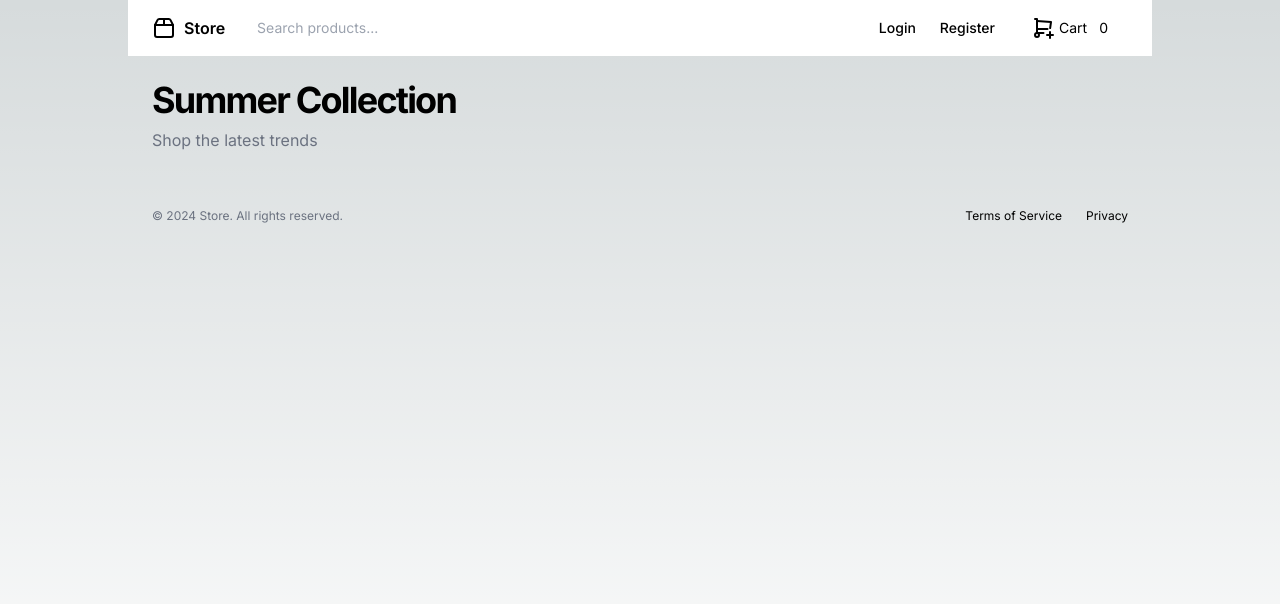
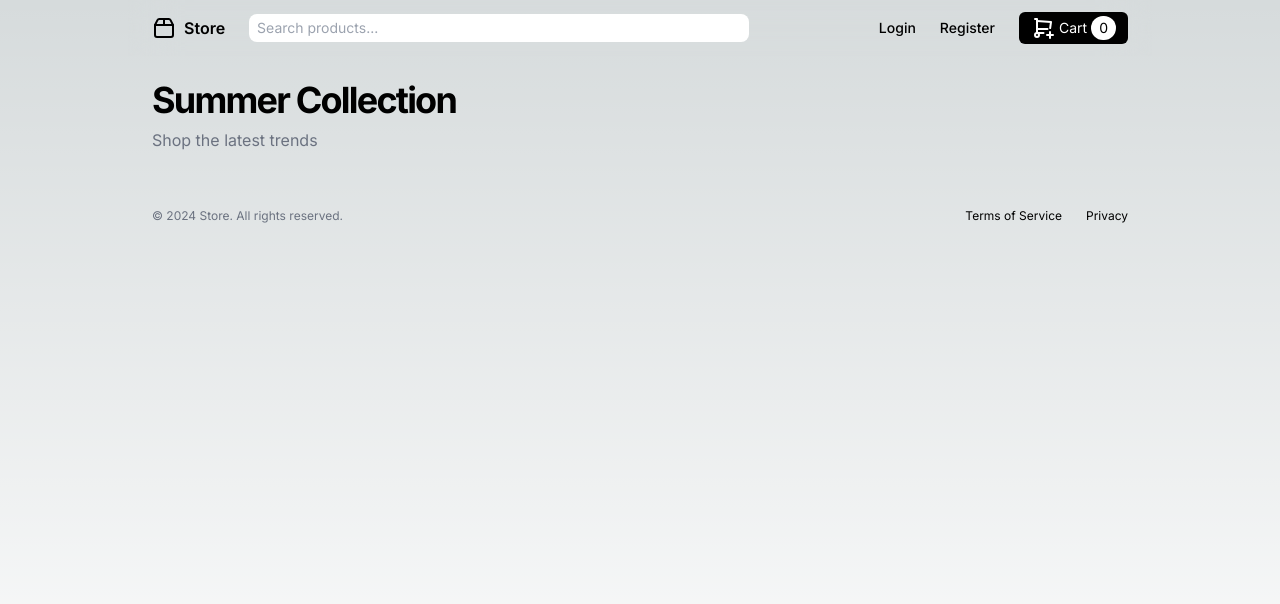
Before and after one commit to forjoa/inventory-control, a Next.js app: page /home in a window 1280 px wide. Shown: the top 604 px of the page. Built offline with nearby package versions, Linux system fonts and the light colour scheme; no server answers; the database is empty.

Commit message:
aspect mq add to every component which needed it

```diff
--- a/src/components/AddToCartButton.tsx
+++ b/src/components/AddToCartButton.tsx
@@ -8,7 +8,7 @@ const AddToCartButton = ({ product }: { product: Product }) => {
 
   return (
     <button
-      className='bg-blue-500 rounded py-2 px-4 hover:bg-blue-400 transition-all'
+      className='bg-blue-500 rounded py-2 px-4 hover:bg-blue-400 transition-all text-white'
       onClick={() => addToCart(product)}
     >
       Add to cart
--- a/src/components/Cart.tsx
+++ b/src/components/Cart.tsx
@@ -11,7 +11,7 @@ const Cart = ({ handleToggle }: { handleToggle: any }) => {
   const totalAmount = cart.reduce((total, product) => total + product.price, 0)
 
   return (
-    <div className='absolute bg-black border border-gray-800 rounded text-white p-4 top-[60px] right-[5%] z-10 flex flex-col gap-2 min-w-[200px]'>
+    <div className='absolute dark:bg-black border border-gray-800 rounded dark:text-white bg-white text-black p-4 top-[60px] right-[5%] z-10 flex flex-col gap-2 min-w-[200px]'>
       <span onClick={handleToggle} className='w-full flex justify-end'>
         <CloseIcon width={16} />
       </span>
@@ -48,7 +48,7 @@ const Cart = ({ handleToggle }: { handleToggle: any }) => {
           </div>
           <div>
             <button
-              className='bg-blue-500 w-full py-1 rounded hover:bg-blue-400 transition-all'
+              className='bg-blue-500 w-full py-1 rounded hover:bg-blue-400 transition-all text-white'
               onClick={() => {
                 router.push('/home/cart')
                 handleToggle()
--- a/src/components/CartButton.tsx
+++ b/src/components/CartButton.tsx
@@ -13,13 +13,13 @@ export default function CartButton() {
   return (
     <>
       <button
-        className='dark:text-black dark:bg-white text-sm rounded-md px-3 py-1 flex justify-center items-center gap-1'
+        className='dark:text-black dark:bg-white text-white bg-black text-sm rounded-md px-3 py-1 flex justify-center items-center gap-1'
         onClick={handleToggle}
       >
         <AddProduct />
         <p className='hidden md:flex md:justify-center md:items-center md:h-full my-auto'>
           Cart{' '}
-          <span className='dark:text-white dark:bg-black flex justify-center items-center px-2 rounded-full aspect-square ml-1'>
+          <span className='dark:text-white dark:bg-black text-black bg-white flex justify-center items-center px-2 rounded-full aspect-square ml-1'>
             {cart.length}
           </span>
         </p>
--- a/src/components/Header.tsx
+++ b/src/components/Header.tsx
@@ -4,7 +4,7 @@ import CartButton from './CartButton'
 
 const Header = () => {
   return (
-    <header className='h-14 flex items-center px-4 md:px-6 sticky top-0 dark:bg-black bg-white z-10'>
+    <header className='h-14 flex items-center px-4 md:px-6 sticky top-0 dark:bg-black backdrop-blur-xl z-10'>
       <div className='hidden md:flex items-center gap-4 lg:gap-6'>
         <Link className='flex items-center gap-2 font-semibold' href='/home'>
           <Package2Icon className='h-6 w-6' />
```
